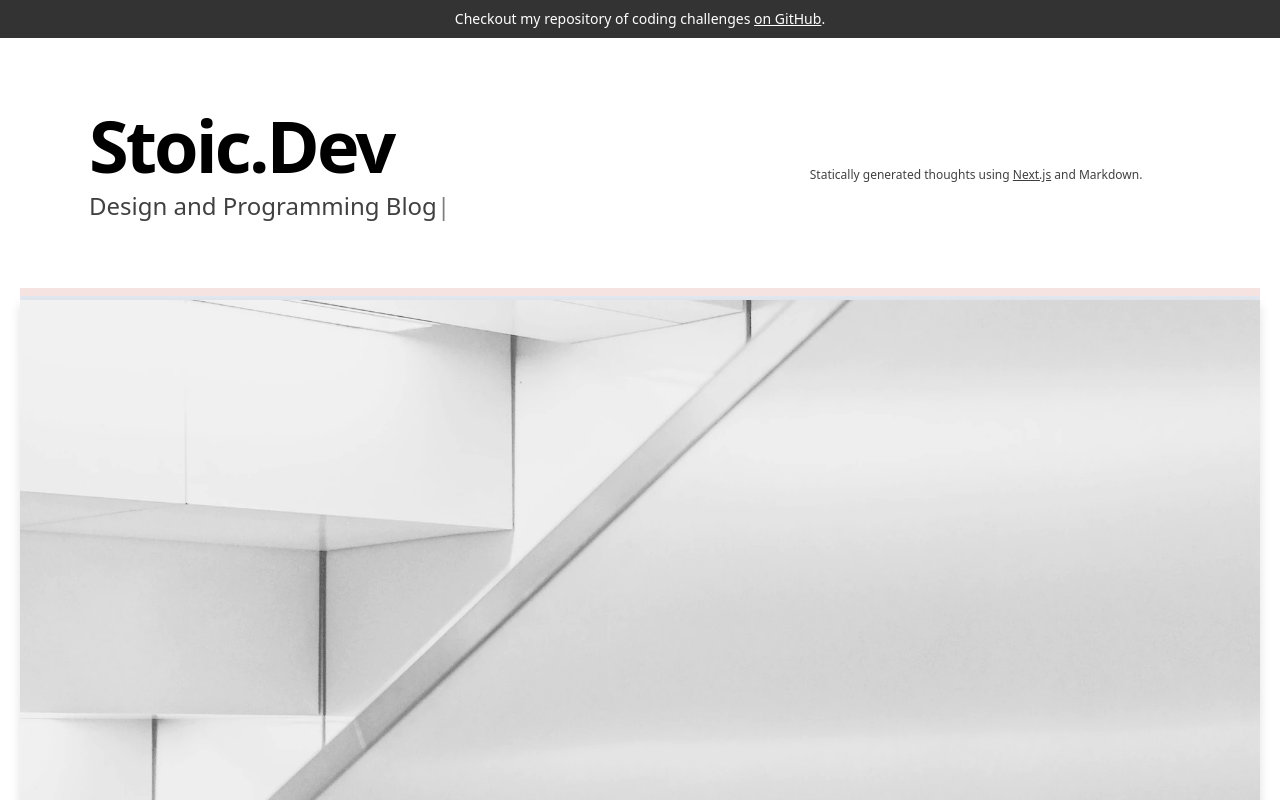
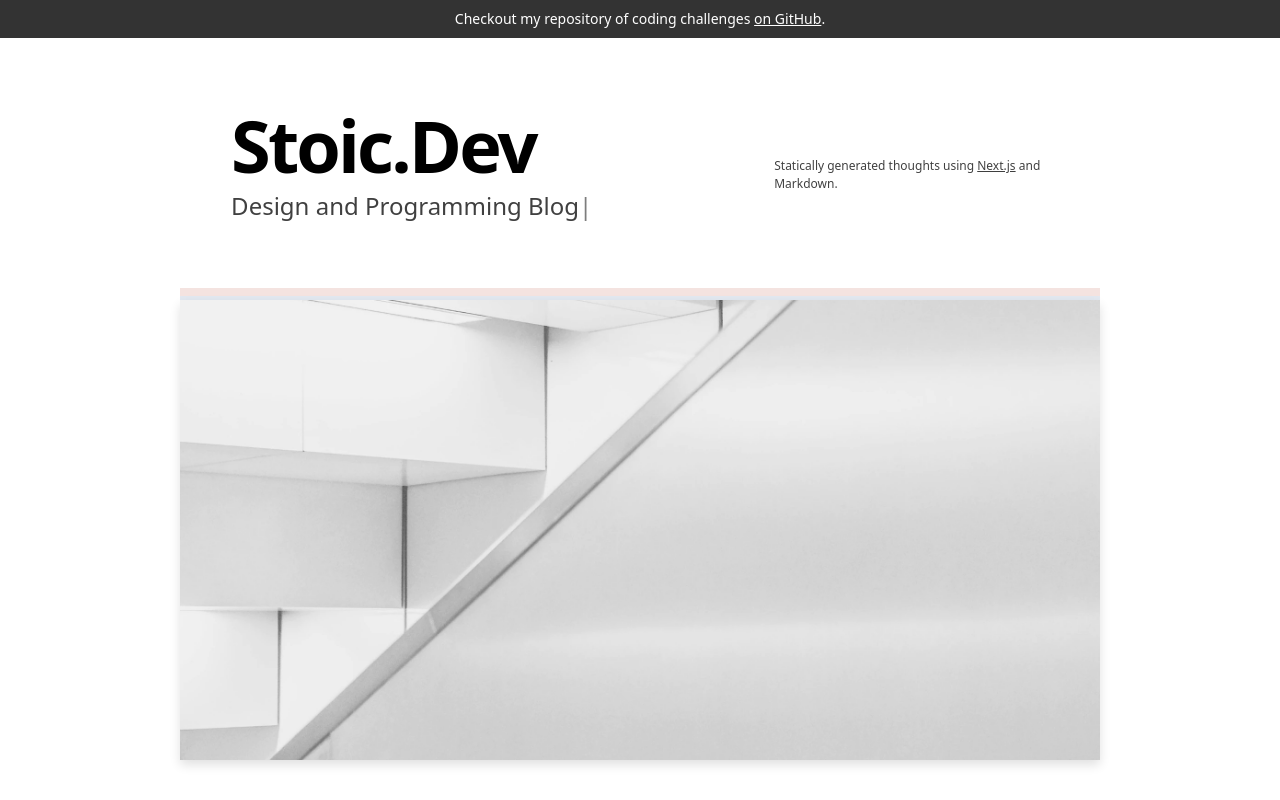
Before and after one commit to alexisdavalos/nextjs-blog, a Next.js app: page / in a window 1280 px wide. Shown: the top 800 px of the page. Built offline with nearby package versions, Linux system fonts and the light colour scheme.

Commit message:
container size

```diff
--- a/components/container.js
+++ b/components/container.js
@@ -1,3 +1,3 @@
 export default function Container({ children }) {
-  return <div className="container mx-auto px-5">{children}</div>
+  return <div className="container w-3/4 mx-auto px-5">{children}</div>;
 }
```
